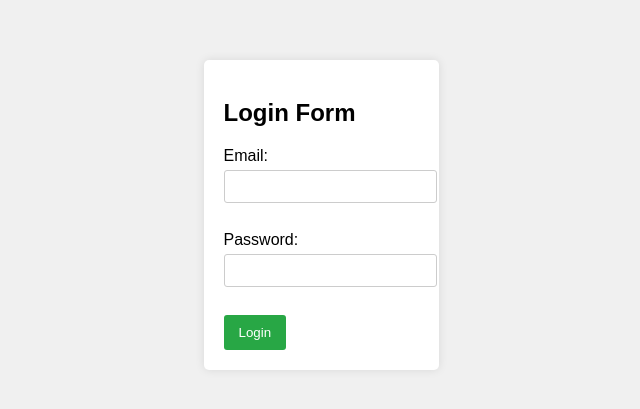
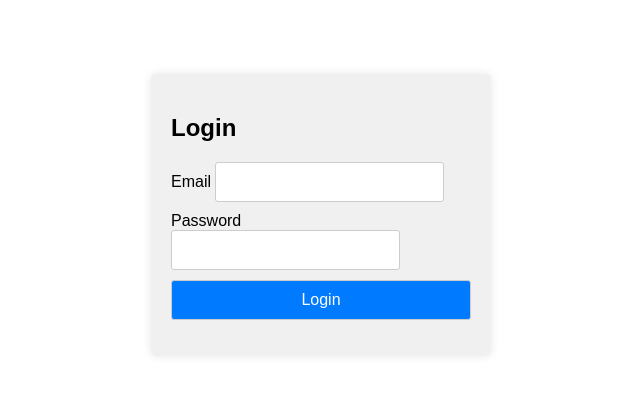
Before and after one commit to cadetvivek/Login-page, a website: page index.html in a window 1280 px wide. Shown: the part 185-594 px from the top of the page, without its empty margins (319-959 px from the left). Drawn offline with Linux system fonts and the light colour scheme.

Commit message:
bakend api login

```diff
--- a/index.html
+++ b/index.html
@@ -7,16 +7,21 @@
   <link rel="stylesheet" href="styles.css">
 </head>
 <body>
-    <div class="container">
-        <h2>Login Form</h2>
+  <div class="login-container">
+    <h2>Login</h2>
     <form id="loginForm">
-            <label for="email">Email:</label>
-            <input type="email" id="email" name="email" required><br><br>
-            <label for="password">Password:</label>
-            <input type="password" id="password" name="password" required><br><br>
-            <button type="button" onclick="login()">Login</button>
+      <div class="form-control">
+        <label for="email">Email</label>
+        <input type="email" id="email" name="email" required>
+      </div>
+      <div class="form-control">
+        <label for="password">Password</label>
+        <input type="password" id="password" name="password" required>
+      </div>
+      <button type="submit">Login</button>
     </form>
+    <p id="message"></p>
   </div>
-    <script src="login.js"></script>
+  <script src="script.js"></script>
 </body>
 </html>
--- a/login.js
+++ b/login.js
@@ -1,25 +1,29 @@
-async function login() {
-    const email = document.getElementById('email').value;
-    const password = document.getElementById('password').value;
+document.getElementById('loginForm').addEventListener('submit', async function(event) {
+    event.preventDefault();
+
+    const formData = new FormData(this);
+    const data = {
+      email: formData.get('email'),
+      password: formData.get('password')
+    };
 
     try {
-        const response = await fetch('/login', {
-            method: 'POST',
-            headers: {
-                'Content-Type': 'application/json'
-            },
-            body: JSON.stringify({ email, password })
-        });
+      const response = await fetch('/login', {
+        method: 'POST',
+        headers: {
+          'Content-Type': 'application/json'
+        },
+        body: JSON.stringify(data)
+      });
 
-        const result = await response.json();
+      if (!response.ok) {
+        throw new Error('Login failed');
+      }
 
-        if (response.ok) {
-            alert(result.message);
-        } else {
-            alert(result.message);
-        }
+      const result = await response.json();
+      document.getElementById('message').textContent = result.message;
     } catch (error) {
-        console.error('There has been a problem with your fetch operation:', error);
-        alert('An error occurred while logging in.');
+      console.error('Error:', error);
+      document.getElementById('message').textContent = 'An error occurred, please try again.';
     }
-}
+  });
--- a/styles.css
+++ b/styles.css
@@ -1,6 +1,5 @@
 body {
     font-family: Arial, sans-serif;
-    background-color: #f0f0f0;
     display: flex;
     justify-content: center;
     align-items: center;
@@ -8,39 +7,45 @@ body {
     margin: 0;
   }
 
-.container {
-    background-color: #fff;
+  .login-container {
+    background: #f0f0f0;
     padding: 20px;
     border-radius: 5px;
-    box-shadow: 0 0 10px rgba(0, 0, 0, 0.1);
+    box-shadow: 0 0 10px rgba(0,0,0,0.1);
+    width: 300px;
   }
 
-h2 {
-    margin-bottom: 20px;
+  form {
+    display: flex;
+    flex-direction: column;
+  }
+
+  .form-control {
+    margin-bottom: 10px;
   }
 
   label {
-    display: block;
     margin-bottom: 5px;
   }
 
-input {
-    width: 100%;
-    padding: 8px;
-    margin-bottom: 10px;
+  input, button {
+    padding: 10px;
     border: 1px solid #ccc;
     border-radius: 3px;
+    font-size: 16px;
   }
 
   button {
-    padding: 10px 15px;
-    border: none;
-    border-radius: 3px;
-    background-color: #28a745;
-    color: #fff;
+    background-color: #007bff;
+    color: white;
     cursor: pointer;
   }
 
   button:hover {
-    background-color: #218838;
+    background-color: #0056b3;
   }
+
+  #message {
+    margin-top: 10px;
+    font-weight: bold;
+  }
```
Also changed, not shown: server.js (+20 -16 lines). Lines whose indentation alone changed are shown as unchanged.
